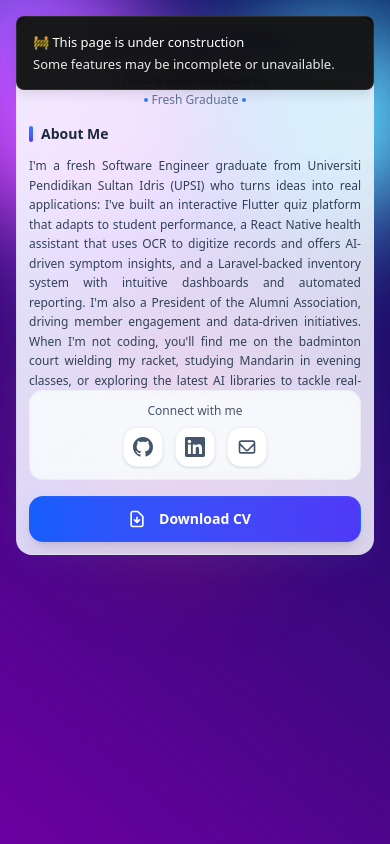
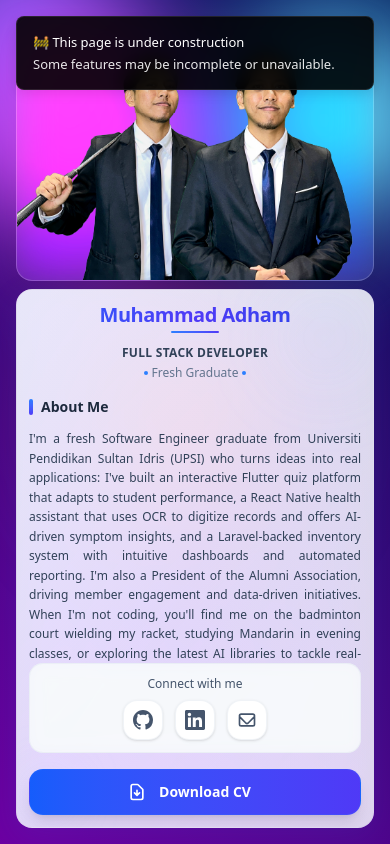
Before and after one commit to Am0605/portfolio---Next.js, a Next.js app: page / in a window 390 px wide. Built offline with nearby package versions, Linux system fonts and the light colour scheme.

Commit message:
Fix visibility and update image sizes in AvatarCard component for better responsiveness

```diff
--- a/components/cards/AvatarCard.tsx
+++ b/components/cards/AvatarCard.tsx
@@ -11,7 +11,7 @@ const childVariants = {
 export const AvatarCard = () => {
   return (
     <motion.div
-      className="hidden md:block md:col-start-3 md:row-start-1 md:col-span-1 md:row-span-2 glass-card relative overflow-hidden"
+      className="col-span-3 row-span-1 md:col-start-3 md:row-start-1 md:col-span-1 md:row-span-2 glass-card relative overflow-hidden"
       variants={childVariants}
       whileHover={{ y: -5, scale: 1.02 }}
       transition={{ duration: 0.3 }}
@@ -22,7 +22,7 @@ export const AvatarCard = () => {
         alt="Profile Picture"
         fill
         className="object-cover"
-        sizes="(max-width: 768px) 0px, 25vw"
+        sizes="(max-width: 768px) 100vw, 25vw"
       />
     </motion.div>
   );
```
